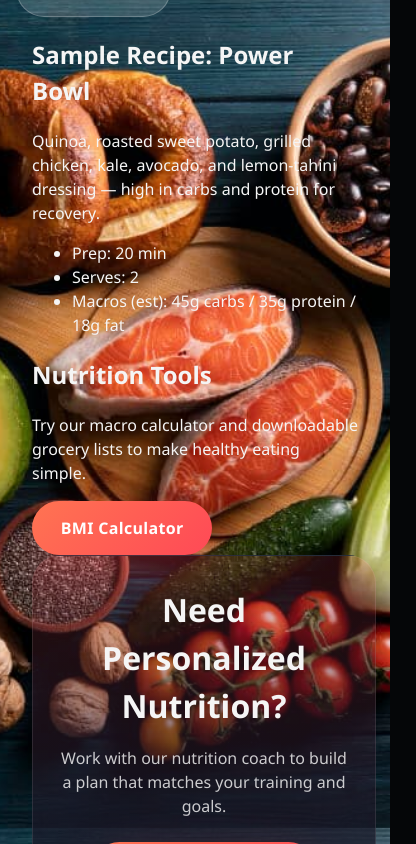
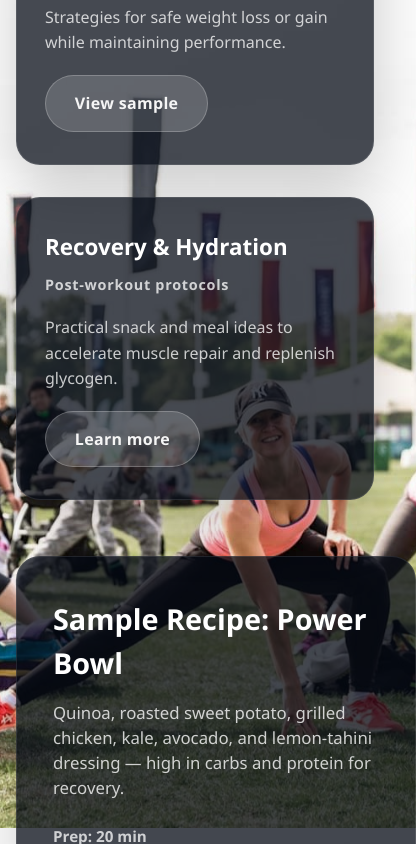
Before and after one commit to davidnkariuki-rgb/Elite_Athlete, a plain HTML site: page pages/nutrition.html in a window 390 px wide. Shown: the part 860-1704 px from the top of the page, 416 px wide, since content can reach past the window. Drawn offline with Linux system fonts and the light colour scheme.

Commit message:
nutrition page css

```diff
--- a/css/style.css
+++ b/css/style.css
@@ -254,6 +254,10 @@
     .spotlight-section {
         grid-template-columns: 1fr;
     }
+
+    .plans-grid {
+        grid-template-columns: repeat(auto-fit, minmax(280px, 1fr));
+    }
 }
 
 @media (max-width: 680px) {
@@ -274,6 +278,40 @@
     .feature-grid {
         gap: 1rem;
     }
+
+    .page-intro {
+        padding: 60px 0 40px;
+    }
+
+    .page-intro h1 {
+        font-size: 2.2rem;
+    }
+
+    .plans-grid {
+        gap: 1.5rem;
+        grid-template-columns: 1fr;
+    }
+
+    .recipe-highlight {
+        padding: 24px 20px;
+    }
+
+    .recipe-highlight h2 {
+        font-size: 1.4rem;
+    }
+
+    .recipe-highlight ul {
+        gap: 1rem;
+        flex-direction: column;
+    }
+
+    .tools-actions {
+        flex-direction: column;
+    }
+
+    .tools-actions .btn {
+        width: 100%;
+    }
 }
 
 /* Shop Page Background */
@@ -286,7 +324,7 @@
 
 /* Nutrition Page Background */
 body.nutrition-page {
-    background-image: url('../assets/backgroundimages/Nutritionbackground.jpg');
+    background-image: url('../assets/backgroundimages/eventsbackground.jpg');
     background-attachment: fixed;
     background-size: cover;
     background-position: center;
@@ -310,8 +348,149 @@
 
 /* Main Background for Remaining Pages */
 body.page-background {
-    background-image: url('../assets/backgroundimages/mainbackground.jpg');
+    background-image: url('../assets/backgroundimages/shopbackground.jpg');
     background-attachment: fixed;
     background-size: cover;
     background-position: center;
 }
+
+/* Page Intro Section */
+.page-intro {
+    padding: 80px 0 60px;
+    text-align: left;
+}
+
+.page-intro h1 {
+    margin: 0.8rem 0 1.2rem;
+    font-size: clamp(2.4rem, 3.5vw, 3.8rem);
+    line-height: 1.1;
+    letter-spacing: -0.03em;
+    color: #fff;
+}
+
+.page-intro p {
+    margin: 0;
+    color: rgba(255, 255, 255, 0.82);
+    font-size: 1.05rem;
+    max-width: 620px;
+}
+
+/* Plans Grid - Nutrition Page */
+.plans-grid {
+    display: grid;
+    grid-template-columns: repeat(auto-fit, minmax(300px, 1fr));
+    gap: 2rem;
+    margin: 3.5rem auto;
+}
+
+/* Plan Card */
+.plan-card {
+    background: rgba(7, 13, 23, 0.75);
+    border: 1px solid rgba(255, 255, 255, 0.1);
+    border-radius: 24px;
+    padding: 32px 28px;
+    box-shadow: 0 24px 60px rgba(0, 0, 0, 0.2);
+    transition: transform 0.25s ease, box-shadow 0.25s ease;
+}
+
+.plan-card:hover {
+    transform: translateY(-4px);
+    box-shadow: 0 32px 80px rgba(0, 0, 0, 0.3);
+}
+
+.plan-card h3 {
+    margin: 0 0 0.6rem;
+    font-size: 1.4rem;
+    color: #fff;
+}
+
+.plan-meta {
+    display: block;
+    margin: 0 0 1rem;
+    font-size: 0.9rem;
+    color: #ff9b75;
+    font-weight: 600;
+    letter-spacing: 0.05em;
+}
+
+.plan-card p {
+    margin: 0 0 1.2rem;
+    color: rgba(255, 255, 255, 0.76);
+    line-height: 1.6;
+}
+
+.plan-card ul {
+    list-style: none;
+    padding: 0;
+    margin: 1.2rem 0 1.5rem;
+}
+
+.plan-card li {
+    margin-bottom: 0.5rem;
+    color: rgba(255, 255, 255, 0.7);
+    font-size: 0.95rem;
+}
+
+.plan-card li:last-child {
+    margin-bottom: 0;
+}
+
+/* Recipe Highlight Section */
+.recipe-highlight {
+    background: rgba(4, 10, 20, 0.75);
+    border: 1px solid rgba(255, 255, 255, 0.1);
+    border-radius: 24px;
+    padding: 40px 36px;
+    margin: 3.5rem 0;
+    box-shadow: 0 24px 60px rgba(0, 0, 0, 0.18);
+}
+
+.recipe-highlight h2 {
+    margin: 0 0 1rem;
+    font-size: 1.8rem;
+    color: #fff;
+}
+
+.recipe-highlight p {
+    margin: 0 0 1.5rem;
+    color: rgba(255, 255, 255, 0.78);
+    font-size: 1.05rem;
+}
+
+.recipe-highlight ul {
+    list-style: none;
+    padding: 0;
+    margin: 0;
+    display: flex;
+    flex-wrap: wrap;
+    gap: 2rem;
+}
+
+.recipe-highlight li {
+    color: rgba(255, 255, 255, 0.75);
+    font-weight: 600;
+    font-size: 0.95rem;
+}
+
+/* Tools Section */
+.tools {
+    margin: 3.5rem 0;
+}
+
+.tools h2 {
+    margin: 0 0 1rem;
+    font-size: 1.8rem;
+    color: #fff;
+}
+
+.tools p {
+    margin: 0 0 2rem;
+    color: rgba(255, 255, 255, 0.78);
+    font-size: 1.05rem;
+}
+
+.tools-actions {
+    display: flex;
+    gap: 1rem;
+    flex-wrap: wrap;
+}
--- a/pages/nutrition.html
+++ b/pages/nutrition.html
@@ -66,7 +66,10 @@
 					<h2>Nutrition Tools</h2>
 					<p>Try our macro calculator and downloadable grocery lists to make healthy eating simple.</p>
 					<div class="tools-actions">
-					<a class="btn btn-primary" href="bmi.html">BMI Calculator</a>
+						<a class="btn btn-primary" href="bmi.html">BMI Calculator</a>
+					</div>
+				</section>
+
 				<div class="container cta-panel">
 					<h2>Need Personalized Nutrition?</h2>
 					<p>Work with our nutrition coach to build a plan that matches your training and goals.</p>
```
Also changed, not shown: index.html (deleted).
